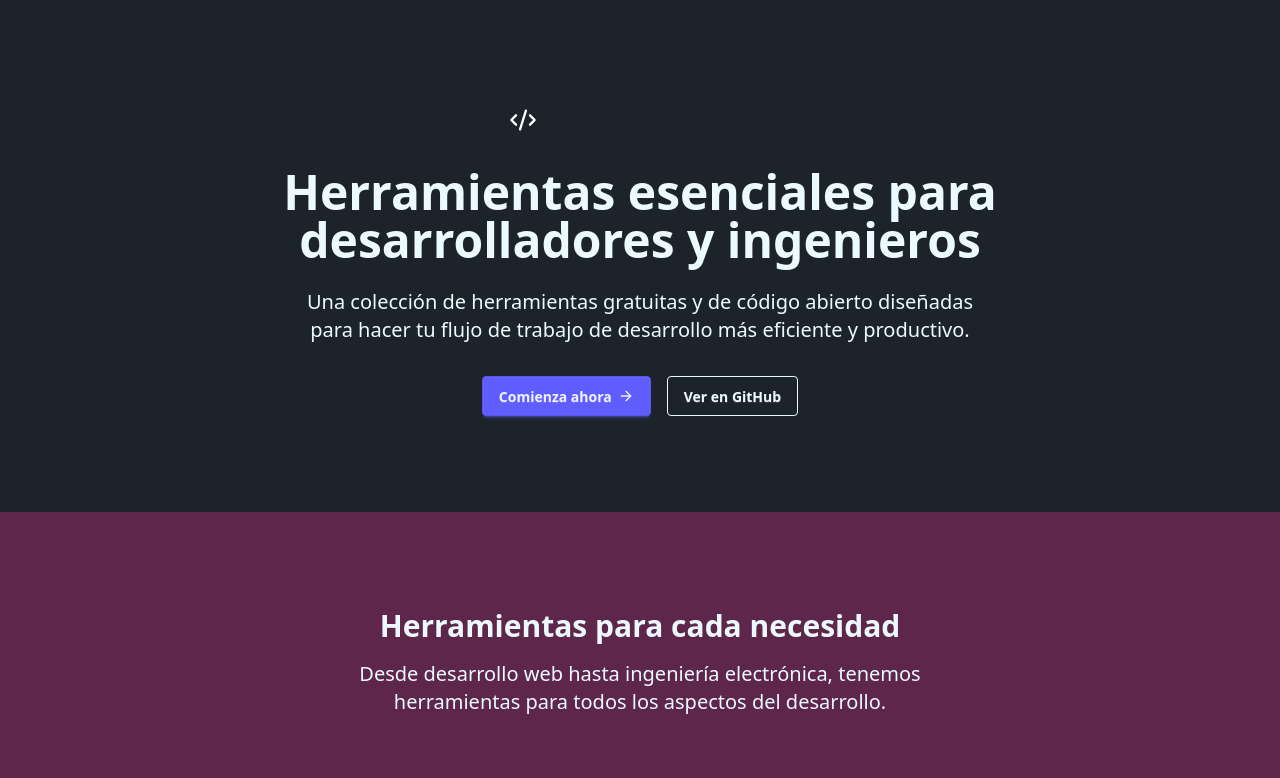
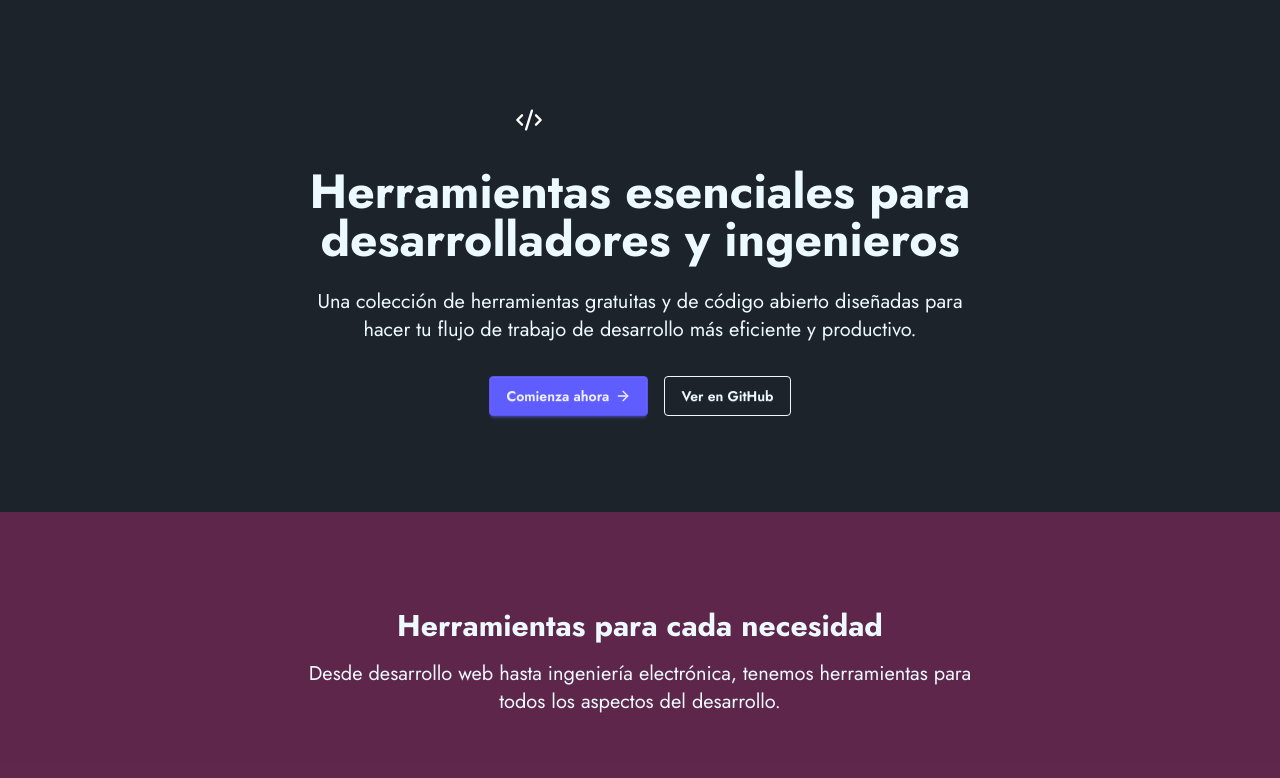
Before and after one commit to AletzMan/devbraineer, a Next.js app: page / in a window 1280 px wide. Shown: the top 778 px of the page. Built offline with nearby package versions, Linux system fonts and the light colour scheme.

Commit message:
style: Update font variables for fonts in layout.tsx for consistency with other components

```diff
--- a/src/app/layout.tsx
+++ b/src/app/layout.tsx
@@ -1,16 +1,16 @@
 import type { Metadata } from "next";
-import { Geist, Geist_Mono } from "next/font/google";
+import { Jost, Josefin_Sans } from "next/font/google";
 import "./globals.css";
 import { ClerkProvider } from "@clerk/nextjs";
 
 
-const geistSans = Geist({
-  variable: "--font-geist-sans",
+const jost = Jost({
+  variable: "--font-jost",
   subsets: ["latin"],
 });
 
-const geistMono = Geist_Mono({
-  variable: "--font-geist-mono",
+const josefinSans = Josefin_Sans({
+  variable: "--font-josefin-sans",
   subsets: ["latin"],
 });
 
@@ -29,7 +29,7 @@ export default function RootLayout({
     <ClerkProvider>
       <html lang="en" data-theme="dark">
         <body
-          className={`${geistSans.variable} ${geistMono.variable} antialiased`}
+          className={`${jost.variable} ${josefinSans.variable} antialiased`}
         >
           {children}
         </body>
```
